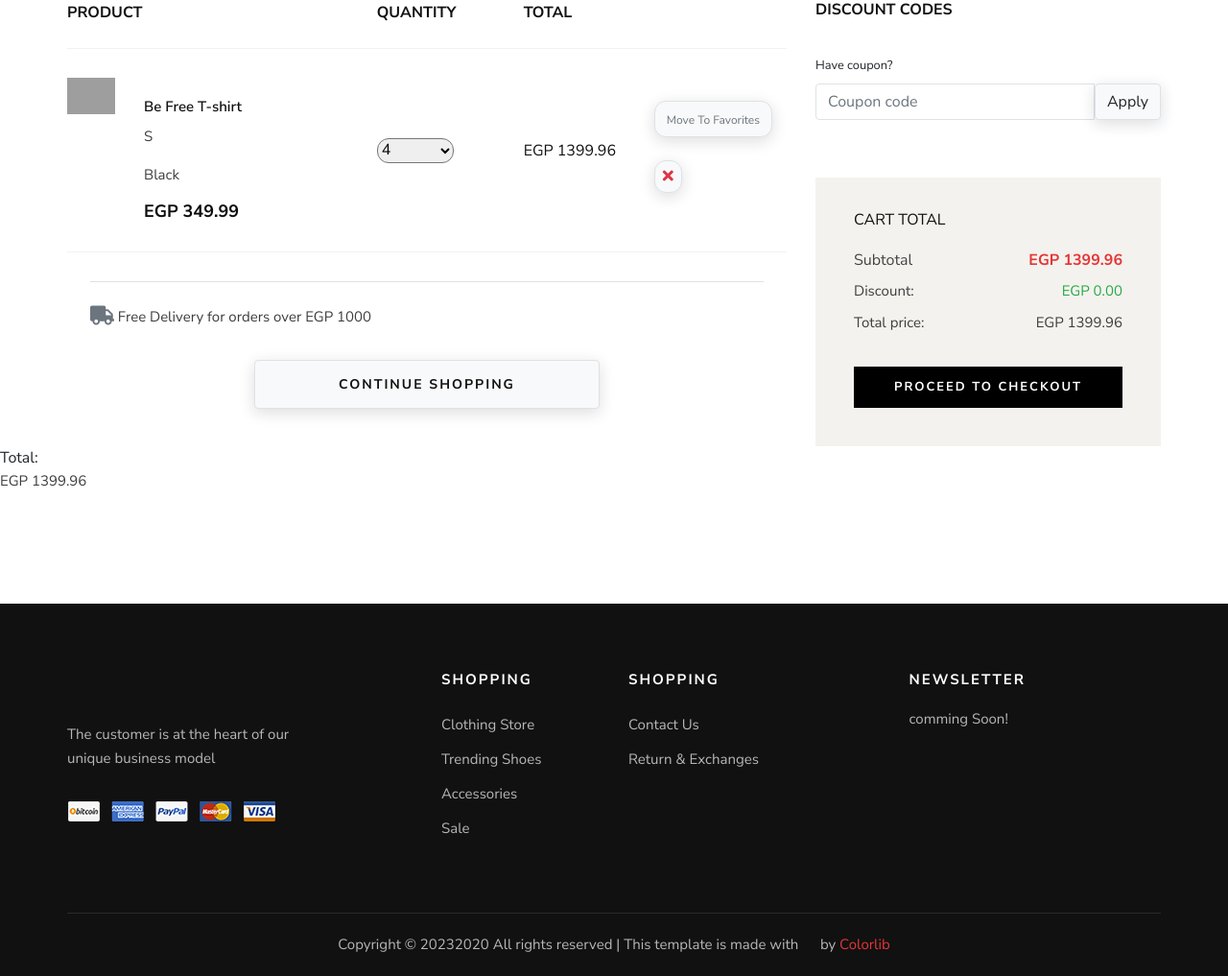
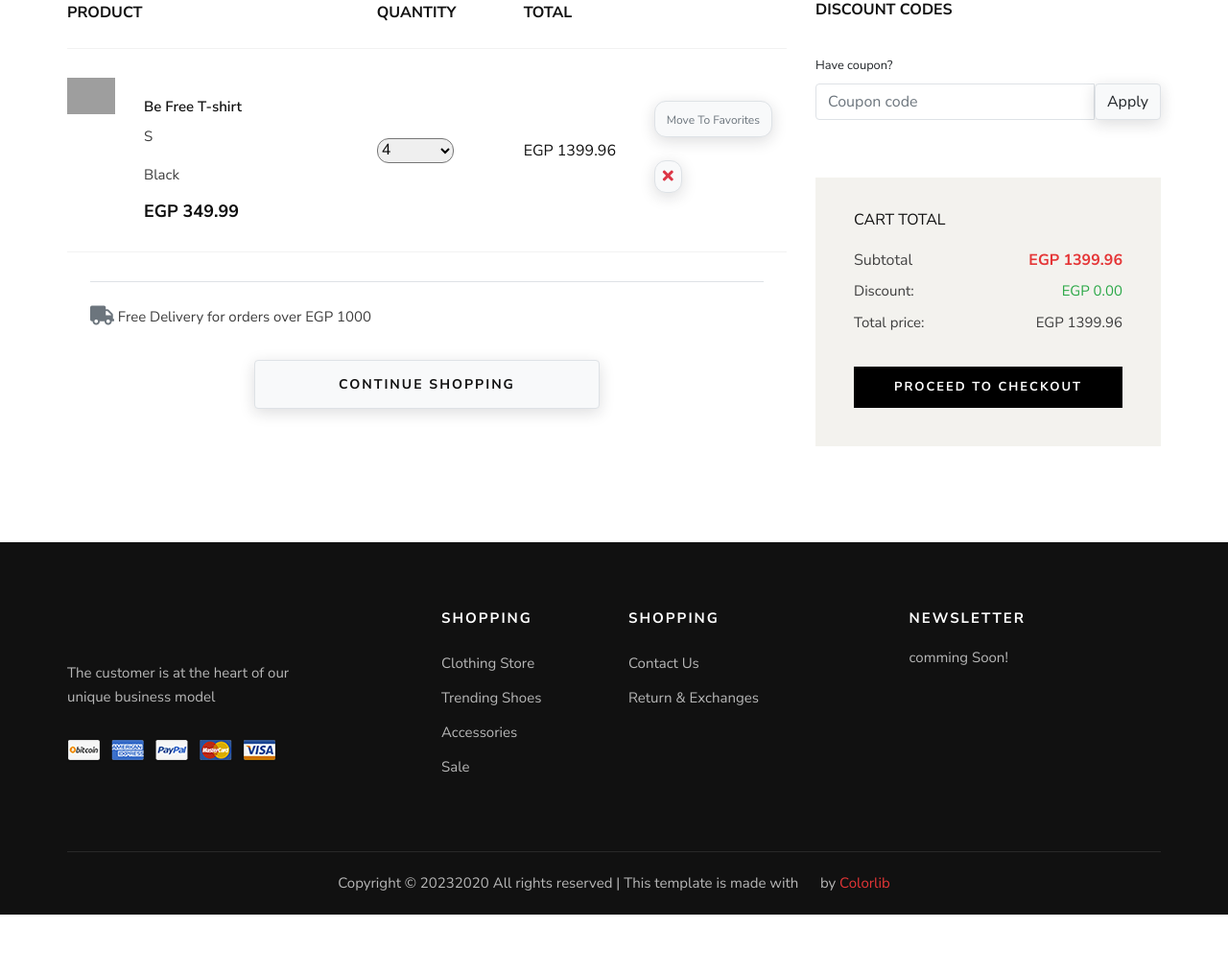
Before and after one commit to momenmedhatsalem/Clothing_store, a Django app: page /cart in a window 1280 px wide. Shown: the part 331-1348 px from the top of the page at 96% size. After the commit the page ends 1284 px from the top, so only its background shows below. Run offline with Django 4.2, Linux system fonts and the light colour scheme; a user stored in the database is signed in; data comes from the database, SQL or seed files in the repository; parts of the project's set-up code (start-up, migrations or seed data) failed here and were passed over; some libraries are stand-ins or nearby versions; grey boxes are pictures that could not be loaded.

Commit message:
Fixed Total

```diff
--- a/clothing/frontend/templates/cart.html
+++ b/clothing/frontend/templates/cart.html
@@ -155,8 +155,9 @@ Cart
           </div>
         </div>
       </div>
-      <span>Total:</span><p class="cart_total_discount_mobile" class="mb-2 fw-bold">  EGP {{user_cart.total_price}}</p>
       <div class="mobile-btn" style="display: none;">
+        <span>Total:</span>
+        <p class="cart_total_discount_mobile mb-2 fw-bold">EGP {{user_cart.total_price}}</p>
       <a href="{% url 'checkout' %}" class="primary-btn">Proceed to checkout</a>
        </div>
     </section>
```
